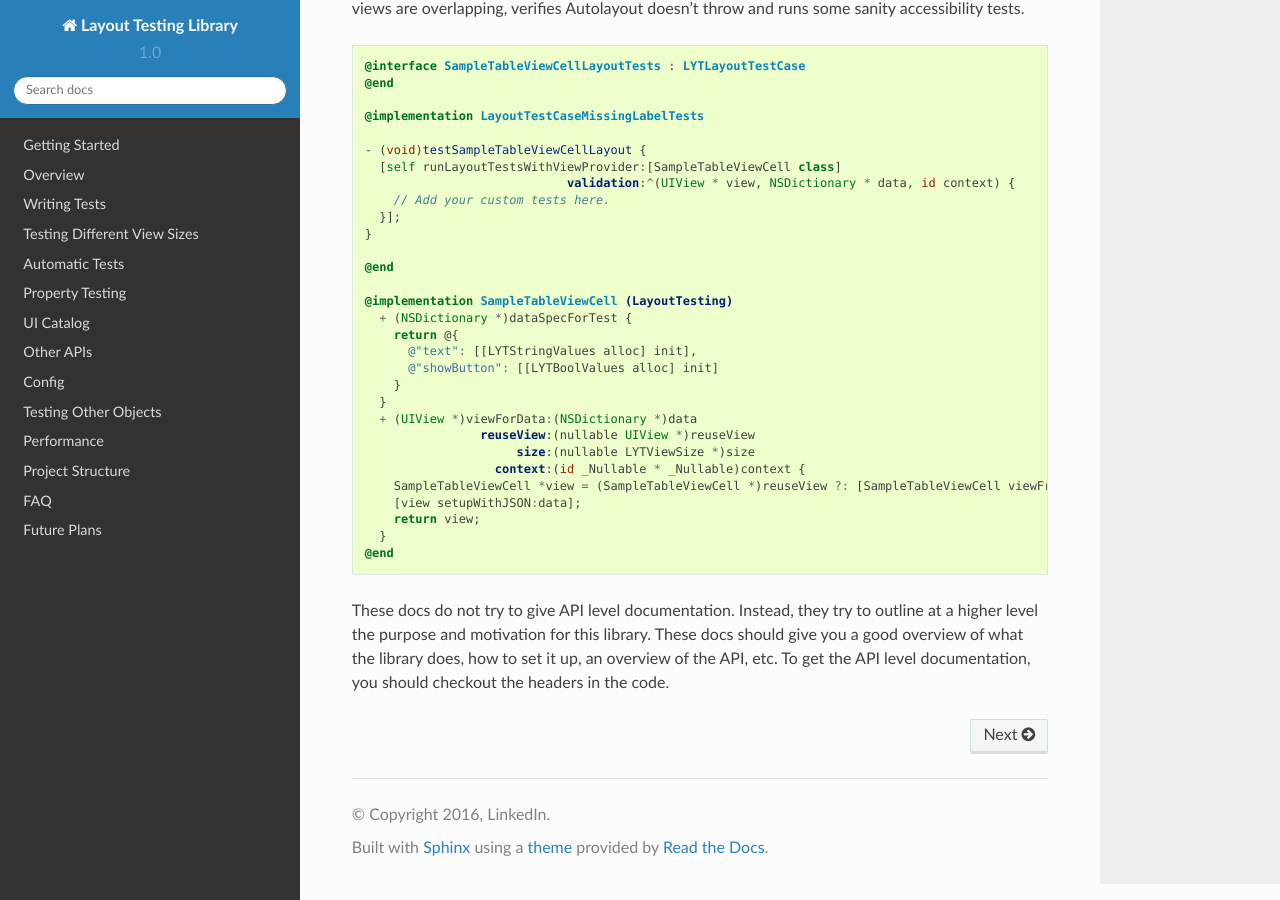
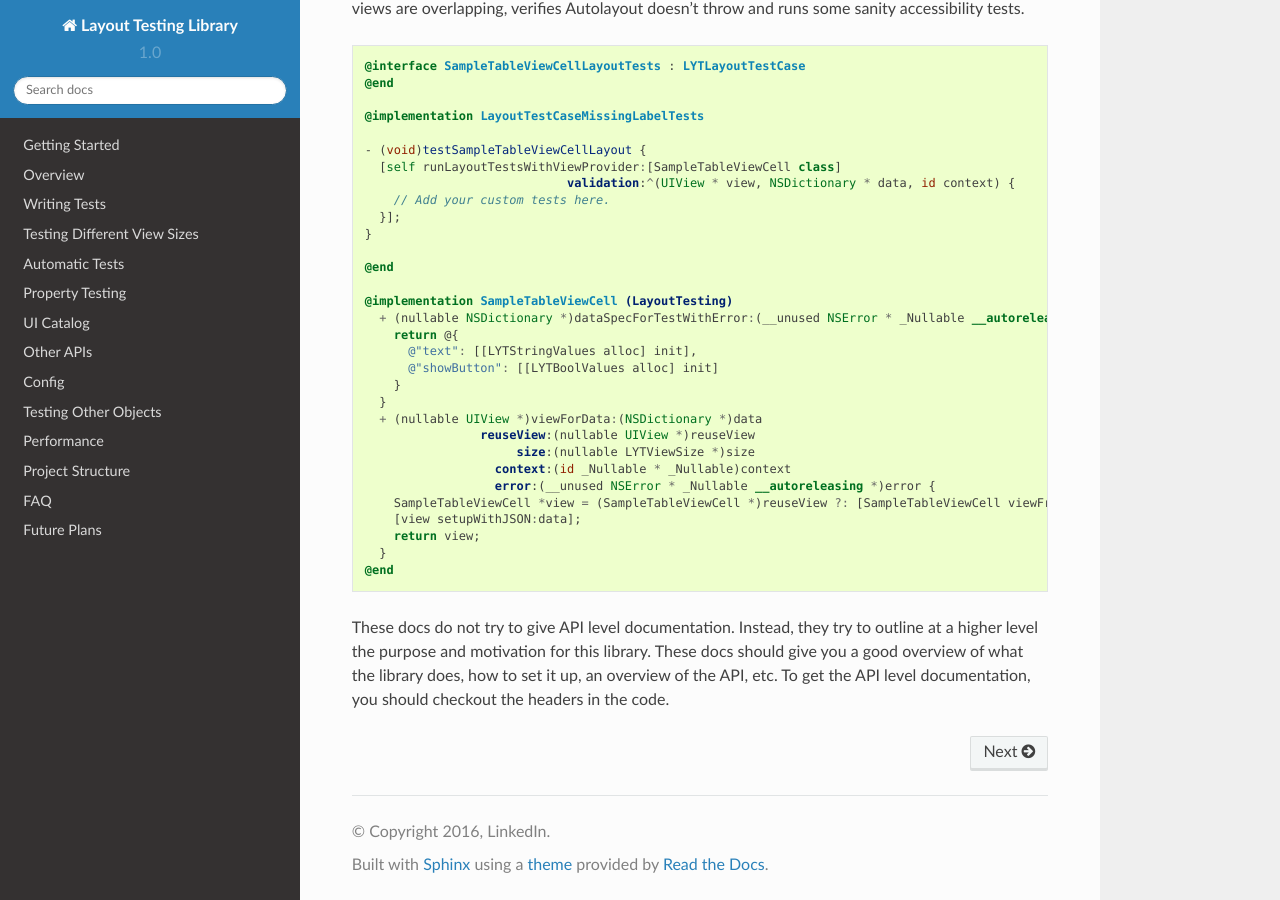
Before and after one commit to linkedin/LayoutTest-iOS, a Sphinx documentation site: the page built from docs/index.rst, in a window 1280 px wide and 900 px high, scrolled down 776 px. Built offline with Sphinx 7.4.7 and the Read the Docs theme 2.0.0, drawn with Linux system fonts in a browser that asks for light colours.

Commit message:
Reflect signature changes in the docs

```diff
--- a/docs/index.rst
+++ b/docs/index.rst
@@ -37,16 +37,17 @@ The syntax is also light allowing you to add these tests easily. This test autom
   @end
 
   @implementation SampleTableViewCell (LayoutTesting)
-    + (NSDictionary *)dataSpecForTest {
+    + (nullable NSDictionary *)dataSpecForTestWithError:(__unused NSError * _Nullable __autoreleasing *)error {
       return @{
         @"text": [[LYTStringValues alloc] init],
         @"showButton": [[LYTBoolValues alloc] init]
       }
     }
-    + (UIView *)viewForData:(NSDictionary *)data
+    + (nullable UIView *)viewForData:(NSDictionary *)data
                   reuseView:(nullable UIView *)reuseView
                        size:(nullable LYTViewSize *)size
-                    context:(id _Nullable * _Nullable)context {
+                    context:(id _Nullable * _Nullable)context
+                    error:(__unused NSError * _Nullable __autoreleasing *)error {
       SampleTableViewCell *view = (SampleTableViewCell *)reuseView ?: [SampleTableViewCell viewFromNib];
       [view setupWithJSON:data];
       return view;
--- a/docs/pages/020_writingTest.rst
+++ b/docs/pages/020_writingTest.rst
@@ -15,7 +15,7 @@ LYTViewProvider
 This protocol dictates how the view is created and inflated with data. There are two methods that are required to implement. One easy way to implement it is to add an extension to the view your are trying to test.
 
 ----------------------------------
-+ (NSDictionary *)dataSpecForTest;
++ (nullable NSDictionary *)dataSpecForTestWithError:(__unused NSError * _Nullable __autoreleasing *)error;
 ----------------------------------
 
 This method defines the mock data we will use for the test. It should return an NSDictionary of any format (usually JSON), but can also include LYTDataValues subclasses. These data values are the key to writing property tests and allow the library to create many combinations of this data to inflate your view with. For instance, you can return the dictionary:
@@ -46,7 +46,7 @@ There are actually more strings and ints in the default data values and this cod
 This API makes it easy for you to write tests which will be ran on many different inputs. It's also easy for you to make your own LYTDataValues subclasses (see the LYTDataValues class for more info).
 
 --------------------------------------------------------------------------------------------------------------------------
-+ (UIView *)viewForData:(NSDictionary *)data reuseView:(UIView *)reuseView size:(LYTViewSize *)size context:(id *)context;
++ (nullable UIView *)viewForData:(NSDictionary *)data reuseView:(UIView *)reuseView size:(LYTViewSize *)size context:(id *)context error:(NSError **)error;
 --------------------------------------------------------------------------------------------------------------------------
 
 This method should inflate your view with data for the test. This data will NOT contain LYTDataValues subclasses, but instead be the output of the LYTDataValues code. A reuse view is provided if you want to reuse views for the test (recommended if you are testing cells). Size and context are additional helpers (see :doc:`030_viewSizes` and :doc:`090_testingOtherObjects`). This method should be simple to implement and look something like this:
@@ -56,10 +56,11 @@ This method should inflate your view with data for the test. This data will NOT
   // Objective-C
   #import "LayoutTestBase.h"
 
-  + (UIView *)viewForData:(NSDictionary *)data
+  + (nullable UIView *)viewForData:(NSDictionary *)data
                 reuseView:(nullable UIView *)reuseView
                      size:(nullable LYTViewSize *)size
-                  context:(id _Nullable * _Nullable)context {
+                  context:(id _Nullable * _Nullable)context
+                  error:(__unused NSError * _Nullable __autoreleasing *)error {
     SimpleTableViewCell *cell = (SimpleTableViewCell *)reuseView ?: [SimpleTableViewCell loadFromNib];
     [cell prepareForReuse];
     [cell setupWithDictionary:data];
--- a/docs/pages/090_testingOtherObjects.rst
+++ b/docs/pages/090_testingOtherObjects.rst
@@ -10,10 +10,11 @@ Sample Code
 
   // Objective-C
   // LYTViewProvider
-  + (UIView *)viewForData:(NSDictionary *)data
+  + (nullable UIView *)viewForData:(NSDictionary *)data
                 reuseView:(nullable UIView *)reuseView
                      size:(nullable LYTViewSize *)size
-                  context:(id _Nullable * _Nullable)context {
+                  context:(id _Nullable * _Nullable)context
+                  error:(__unused NSError * _Nullable __autoreleasing *)error {
     // Ignoring reuse because it doesn't make sense for testing UIViewController subclasses
     SampleViewController *controller = [[SampleViewController alloc] init];
     [controller setupWithDictionary:data];
```
Also changed, not shown: other parts of docs/pages/020_writingTest.rst (+1 -1 lines), other parts of docs/pages/090_testingOtherObjects.rst (+1 -1 lines).
